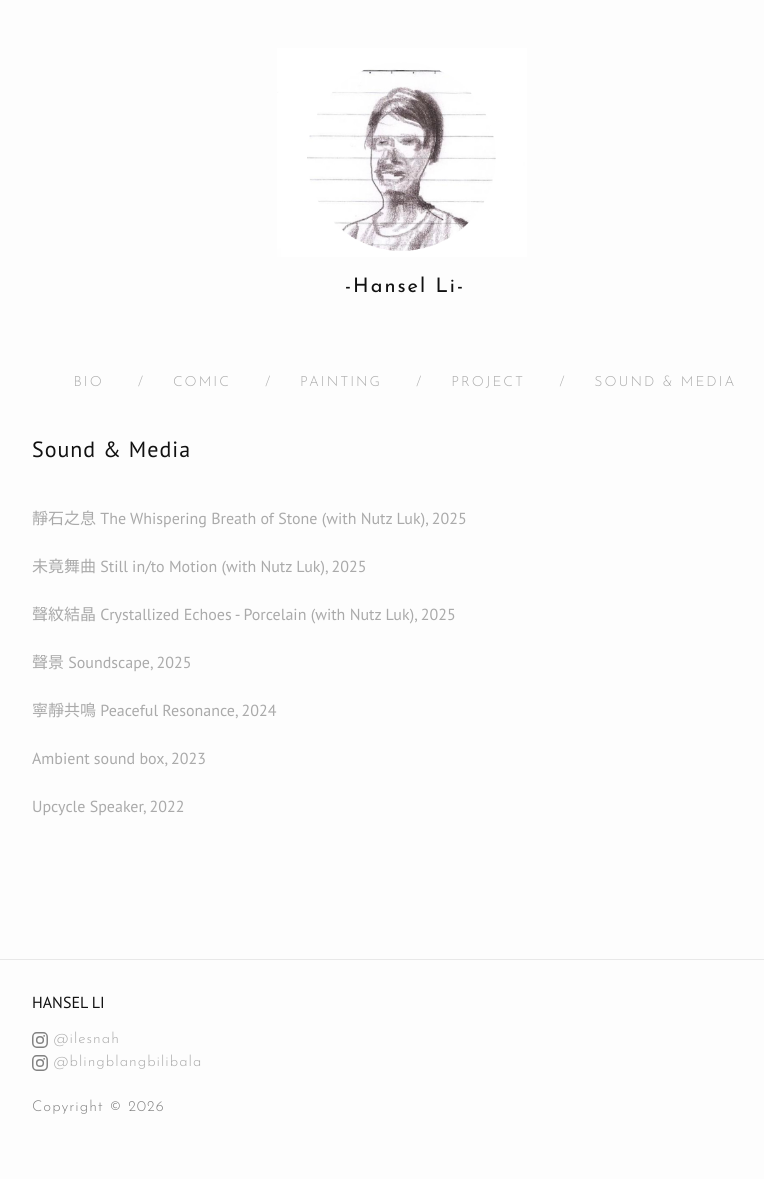
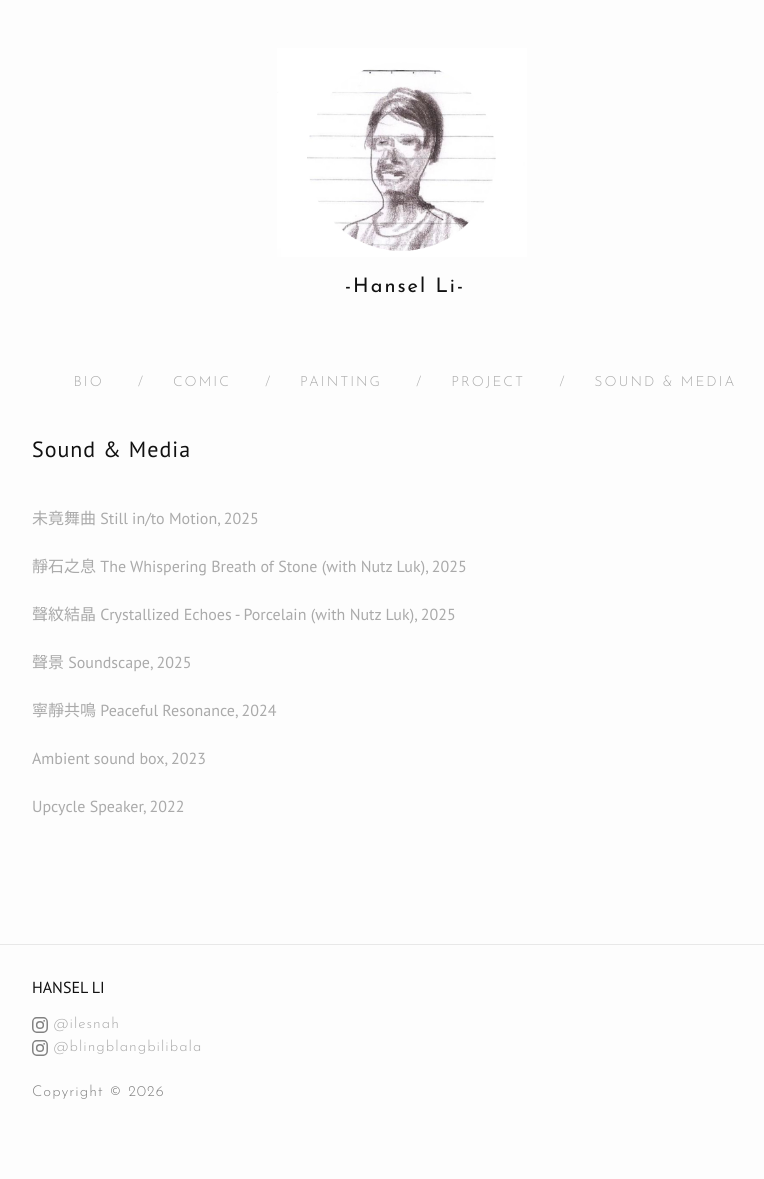
Before and after one commit to Hanseli/hanseli.github.io, a Jekyll site: the page built from Sound_Media.md, in a window 1280 px wide. Shown: the whole page, without its empty margins (238-1002 px from the left). Built offline with Jekyll 4.4.1, drawn with Linux system fonts in a browser that asks for light colours; nearby versions of some CDN libraries.

Commit message:
Update Sound_Media.md

```diff
--- a/Sound_Media.md
+++ b/Sound_Media.md
@@ -14,9 +14,9 @@ permalink: /soundmedia/
 it helps to config in css center the gif
  -->
 
+<a href="/peacefulReso/index">未竟舞曲 Still in/to Motion, 2025</a>
+<br><br>
 <a href="/peacefulReso/index">靜石之息 The Whispering Breath of Stone (with Nutz Luk), 2025 </a>
-<br><br>
-<a href="/peacefulReso/index">未竟舞曲 Still in/to Motion (with Nutz Luk), 2025</a>
 <br><br>
 <a href="/peacefulReso/index">聲紋結晶 Crystallized Echoes - Porcelain (with Nutz Luk), 2025</a>
 <br><br>
@@ -29,11 +29,5 @@ it helps to config in css center the gif
 <a href="https://youtu.be/xqWMHsatwbY" target="_blank" rel="noopener noreferrer">Upcycle Speaker, 2022</a>
 
 
-
 <br><br>
-
-
-
-
-
 <br><br>
```
